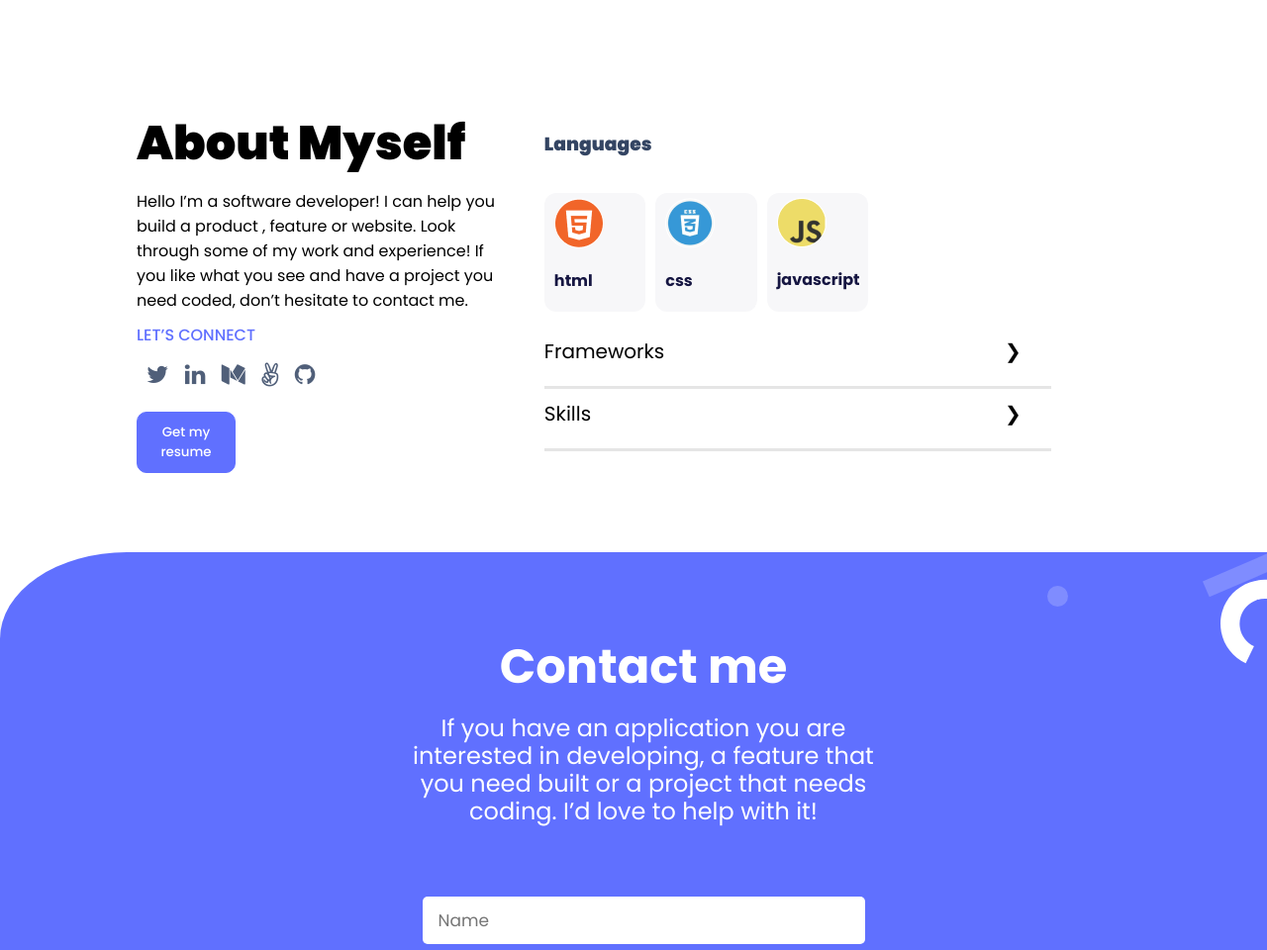
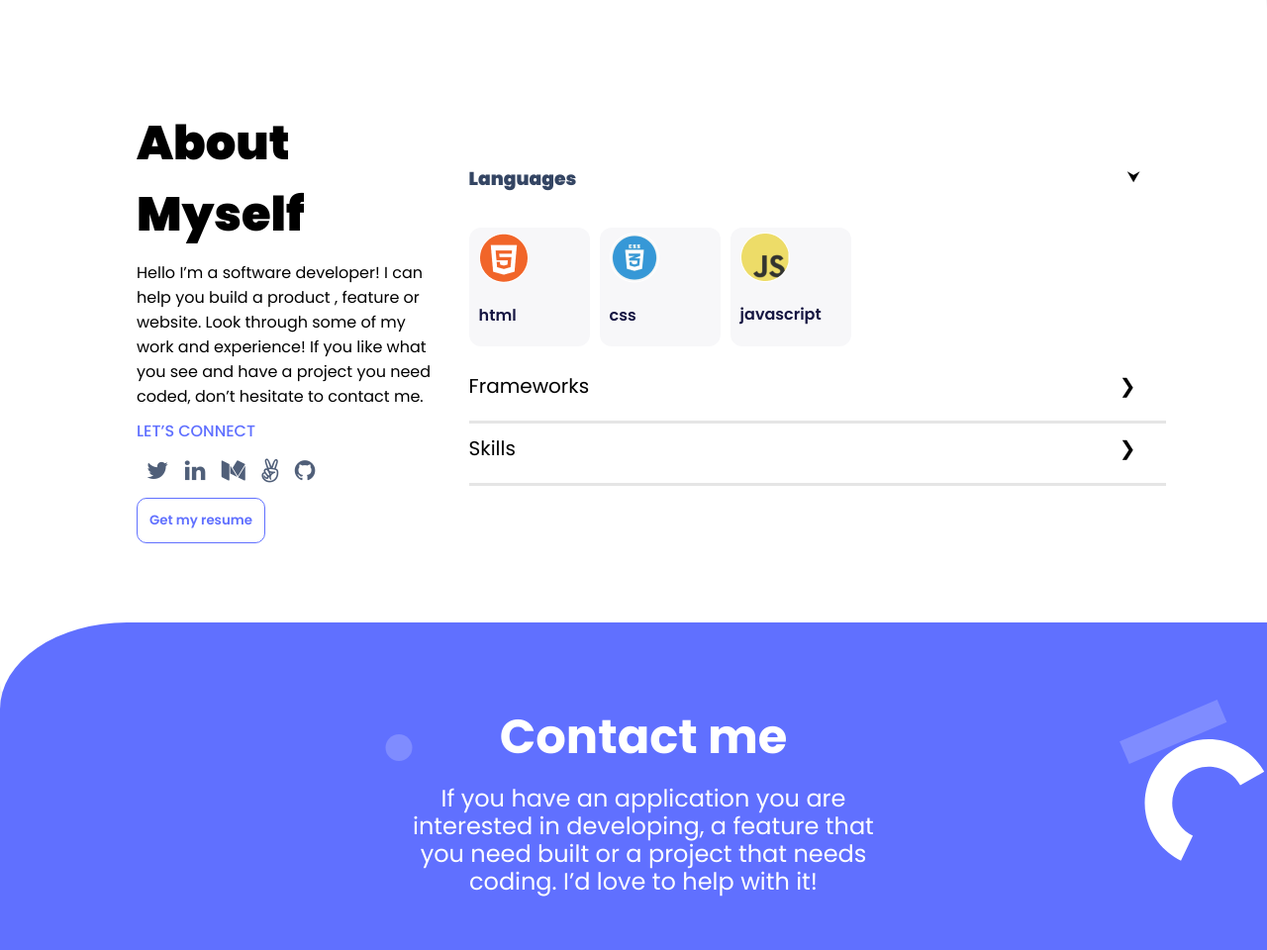
Before and after one commit to MustafaSamiShirzad/portfoliowebsite2, a website: page index.html in a window 1280 px wide. Shown: the part 3000-3960 px from the top of the page at 99% size. Drawn offline with Linux system fonts and the light colour scheme.

Commit message:
Modified css and html

```diff
--- a/index.html
+++ b/index.html
@@ -139,15 +139,20 @@
                 <i class='fa fa-angellist'></i>
                 <i class='fa fa-github'></i>
             </ul>
-            <button class="see_project">
+            <button class="get_my_resume">
                 Get my resume
             </button>
         </div>
         <div class="section2">
            <div class="section22">
-            <h3>
-                Languages
-            </h3>
+            <div class="language_arrow">
+                <h3>
+                    Languages
+                </h3>
+                <span>
+                    &#11167;
+                </span>
+            </div>
             <div class="lang-div">
             <div class="lang">
                 <img src="/imgs/Ellipse 1 (2).png" alt=""></img>
--- a/style.css
+++ b/style.css
@@ -466,7 +466,7 @@ footer .section1 .span {
     display: flex;
     align-items: flex-start;
     justify-content: center;
-    width: 60%;
+    width: 80%;
   }
 
   .lang-div {
@@ -476,9 +476,10 @@ footer .section1 .span {
   }
 
   .lang {
-    width: 8vw;
+    width: 122px;
+    height: 120px;
     flex-direction: column;
-    font-weight: 700;
+    font-weight: 600;
     align-items: flex-start;
     color: #161642;
   }
@@ -491,19 +492,21 @@ footer .section1 .span {
 
   .frame-skill .frameworks {
     gap: vw;
-    width: 40vw;
+    width: 55vw;
     position: relative;
     border-bottom: 3px solid #e5e5e5;
   }
 
   .frame-skill .skills {
     gap: vw;
-    width: 40vw;
+    width: 55vw;
     position: relative;
     border-bottom: 3px solid #e5e5e5;
   }
 
   .form_section {
+    background-image: url(imgs/contact\ form\ background\ shapes.svg);
+    background-position: center center;
     width: 100vw;
   }
 
@@ -520,6 +523,22 @@ footer .section1 .span {
     display: none;
   }
 
+  .get_my_resume {
+    min-width: 7vw;
+    padding: 12px;
+    background-color: white;
+    border-radius: 10px;
+    border: 1px solid var(--blue);
+    color: var(--blue);
+    font-weight: 600;
+  }
+
+  .language_arrow {
+    display: flex;
+    justify-content: space-between;
+    width: 53vw;
+  }
+
   .see_project {
     padding: 10px 0;
     font-weight: 500;
```
Also changed, not shown: imgs/Vector.png (added), imgs/contact form background shapes.svg (added).
